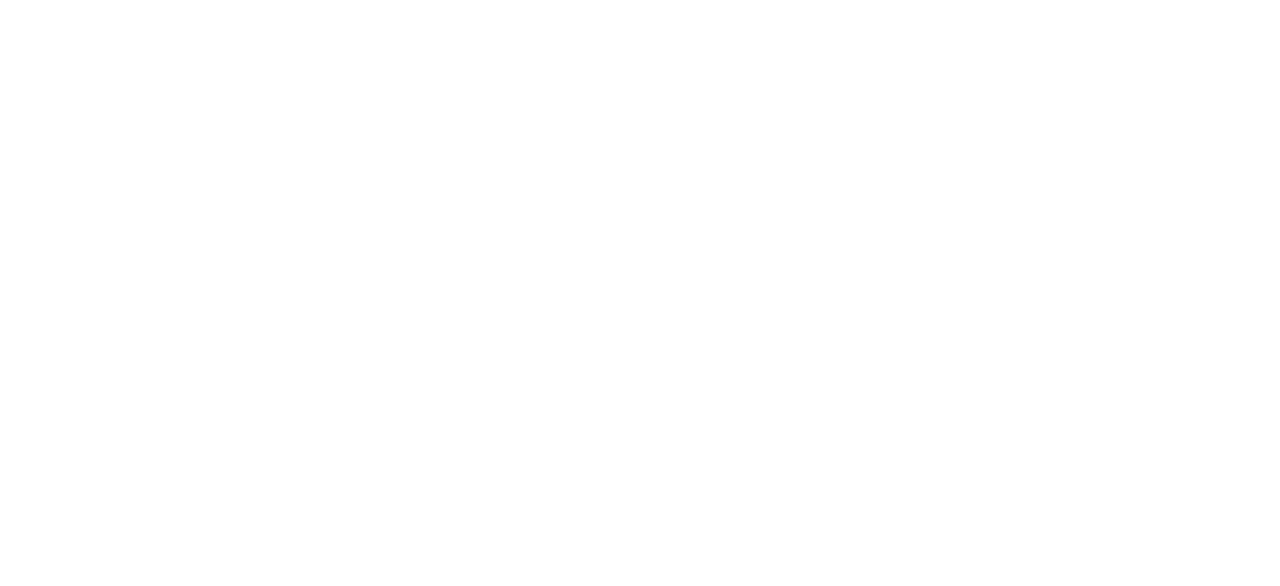
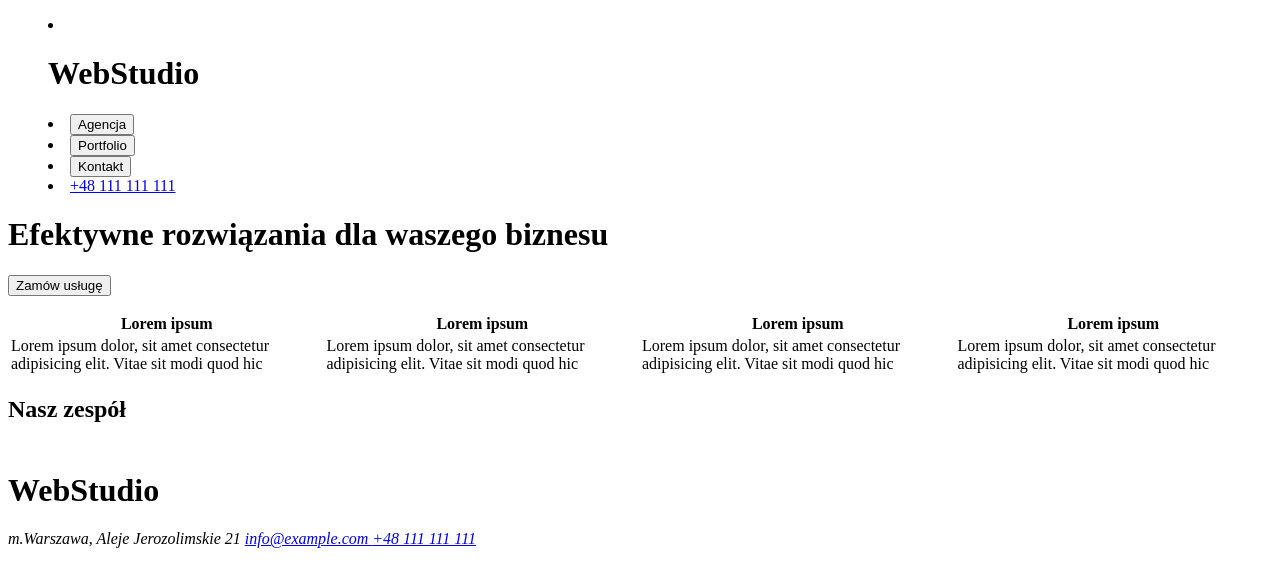
Before and after one commit to SylviaBatycka/repository01, a plain HTML site: page index.html in a window 1280 px wide. Drawn offline with Linux system fonts and the light colour scheme.

Commit message:
Update index.html
Further developed the structure of the  file

```diff
--- a/index.html
+++ b/index.html
@@ -1,10 +1,70 @@
 <!DOCTYPE html>
 <html lang="en">
-<head>
-    <meta charset="UTF-8">
+  <head>
+    <meta charset="UTF-8" />
     <title>Document</title>
-</head>
-<body>
-
-</body>
+  </head>
+  <body>
+    <menu>
+      <li><h1>WebStudio</h1></li>
+      <li><button id="'Agencja">Agencja</button></li>
+      <li><button id="Portfolio">Portfolio</button></li>
+      <li><button id="Kontakt">Kontakt</button></li>
+      <li>
+        <adress> <a href="tel:+48111111111"> +48 111 111 111 </a> </adress>
+      </li>
+    </menu>
+    <header>
+      <h1>Efektywne rozwiązania dla waszego biznesu</h1>
+      <p><button id="Zamów">Zamów usługę</button></p>
+    </header>
+    <main>
+      <table>
+        <title>Nasze atuty</title>
+        <tr>
+          <th>Lorem ipsum</th>
+          <th>Lorem ipsum</th>
+          <th>Lorem ipsum</th>
+          <th>Lorem ipsum</th>
+        </tr>
+        <tr>
+          <td>
+            Lorem ipsum dolor, sit amet consectetur adipisicing elit. Vitae sit
+            modi quod hic
+          </td>
+          <td>
+            Lorem ipsum dolor, sit amet consectetur adipisicing elit. Vitae sit
+            modi quod hic
+          </td>
+          <td>
+            Lorem ipsum dolor, sit amet consectetur adipisicing elit. Vitae sit
+            modi quod hic
+          </td>
+          <td>
+            Lorem ipsum dolor, sit amet consectetur adipisicing elit. Vitae sit
+            modi quod hic
+          </td>
+        </tr>
+      </table>
+      <table>
+        <tr colspan="4">
+          <h2>Nasz zespół</h2>
+        </tr>
+        <tr>
+          <td></td>
+          <td></td>
+          <td></td>
+          <td></td>
+        </tr>
+      </table>
+    </main>
+    <footer>
+      <h1>WebStudio</h1>
+      <address>
+        m.Warszawa, Aleje Jerozolimskie 21
+        <a href="mailto:info@example.com"> info@example.com </a>
+        <a href="tel:+48111111111"> +48 111 111 111 </a>
+      </address>
+    </footer>
+  </body>
 </html>
```
